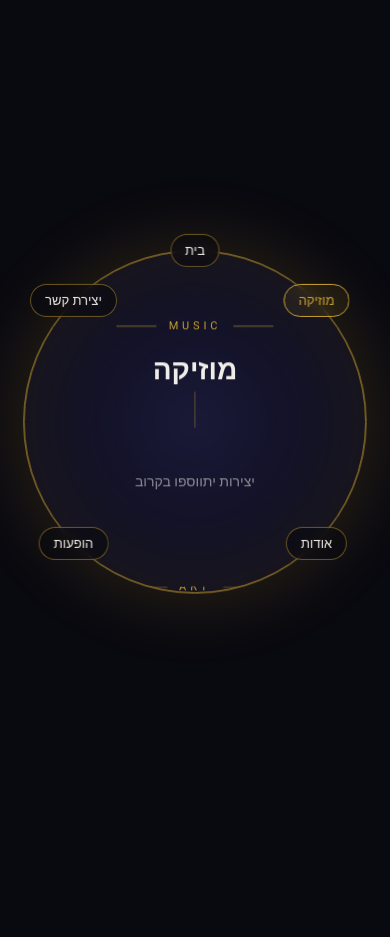
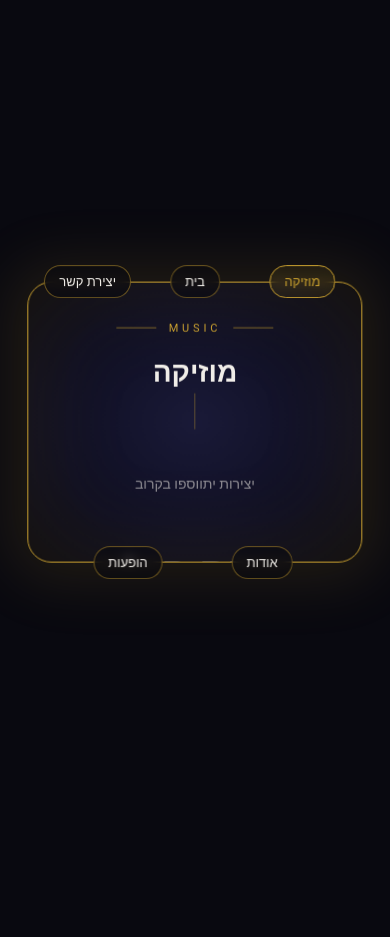
Before and after one commit to levynchi/Arye-polack, a Django app: page / in a window 390 px wide. Shown: the top 937 px of the page. Run offline with Django 5.2, Linux system fonts and the light colour scheme; data that the repository does not hold is empty.

Commit message:
Rounded rectangle shape on mobile and tablet
Replace circle with rounded rectangle (border-radius: 24px).
Nav pills repositioned: 3 on top edge, 2 on bottom edge.

Co-Authored-By: Claude Sonnet 4.6 <noreply@anthropic.com>

```diff
--- a/main/static/main/css/style.css
+++ b/main/static/main/css/style.css
@@ -785,9 +785,30 @@ a {
   .contact-grid { grid-template-columns: 1fr; gap: 40px; }
   .perf-item { grid-template-columns: 80px 1fr; }
   .perf-item .btn-ticket { display: none; }
-  .hero-wrapper { width: 88vw; height: 88vw; }
-  .circle-panel { padding: 36px 28px; }
-  /* pentagon layout on mobile — 10:30 and 1:30 positions */
-  .hero-nav .nav-left  { top: 14.6%; left: 14.6%; transform: translate(-50%, -50%); }
-  .hero-nav .nav-right { top: 14.6%; left: 85.4%; transform: translate(-50%, -50%); }
+
+  /* rounded rectangle on mobile */
+  .hero-wrapper { width: 86vw; height: 72vw; }
+  .hero-circle  { border-radius: 24px; }
+  .circle-panel { padding: 32px 24px; }
+
+  /* nav pills: 3 on top edge, 2 on bottom edge */
+  .hero-nav .nav-top   { top: 0%;   left: 50%;  transform: translate(-50%, -50%); }
+  .hero-nav .nav-left  { top: 0%;   left: 18%;  transform: translate(-50%, -50%); }
+  .hero-nav .nav-right { top: 0%;   left: 82%;  transform: translate(-50%, -50%); }
+  .hero-nav .nav-bot-l { top: 100%; left: 30%;  transform: translate(-50%, -50%); }
+  .hero-nav .nav-bot-r { top: 100%; left: 70%;  transform: translate(-50%, -50%); }
 }
+
+/* ── tablet ── */
+@media (min-width: 769px) and (max-width: 1024px) {
+  /* rounded rectangle on tablet */
+  .hero-wrapper { width: 62vw; height: 52vw; }
+  .hero-circle  { border-radius: 24px; }
+
+  /* nav pills: 3 on top edge, 2 on bottom edge */
+  .hero-nav .nav-top   { top: 0%;   left: 50%;  transform: translate(-50%, -50%); }
+  .hero-nav .nav-left  { top: 0%;   left: 18%;  transform: translate(-50%, -50%); }
+  .hero-nav .nav-right { top: 0%;   left: 82%;  transform: translate(-50%, -50%); }
+  .hero-nav .nav-bot-l { top: 100%; left: 30%;  transform: translate(-50%, -50%); }
+  .hero-nav .nav-bot-r { top: 100%; left: 70%;  transform: translate(-50%, -50%); }
+}
```
